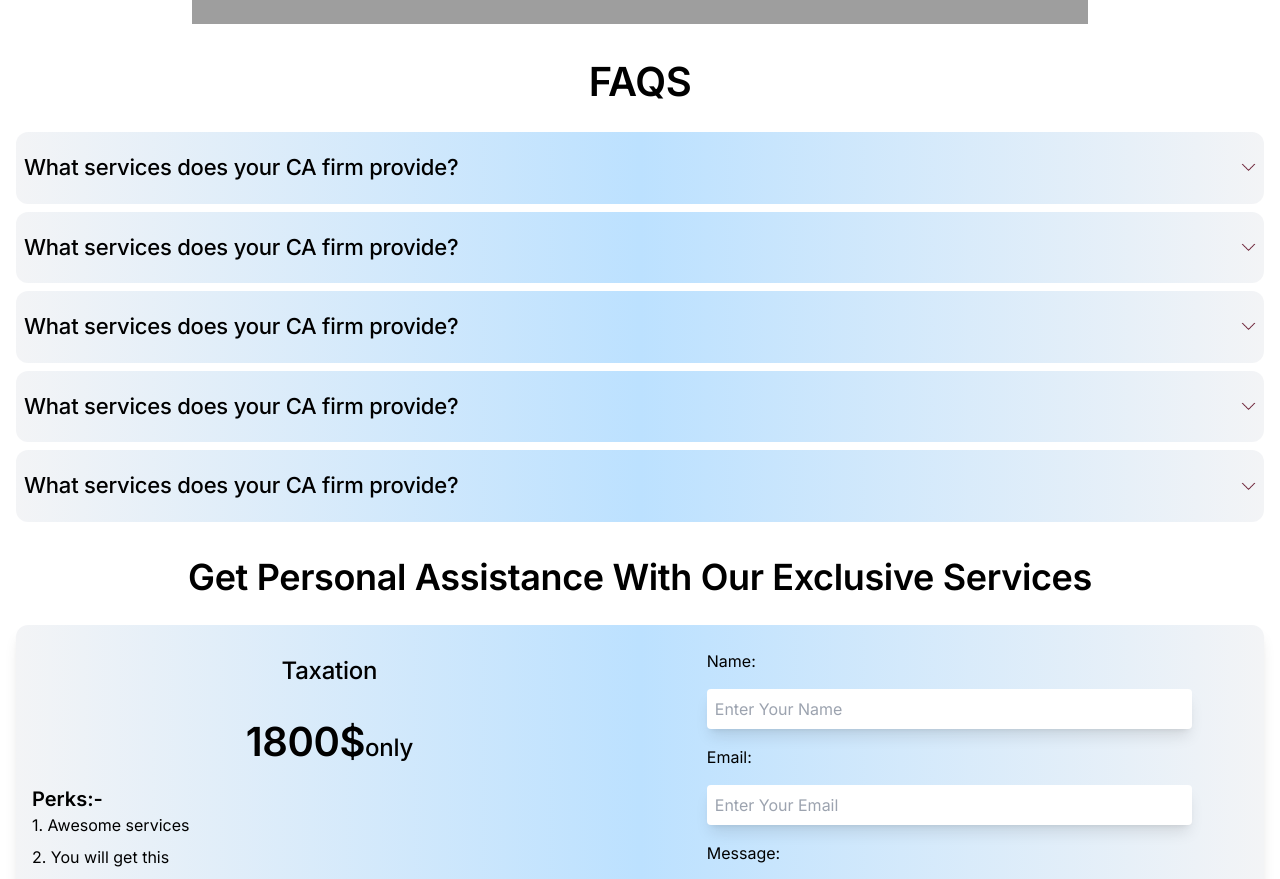
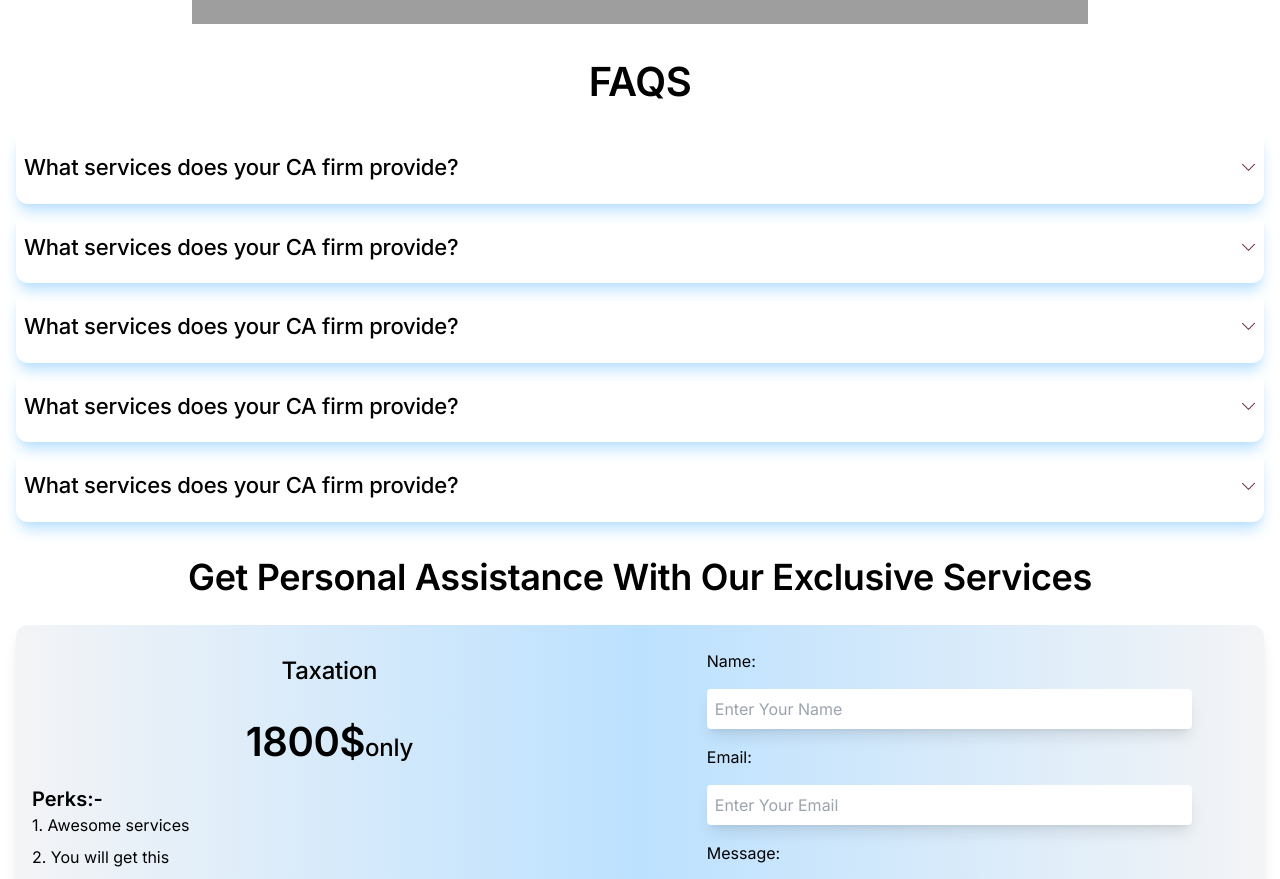
Before and after one commit to akshpatell/CA_Project, a Next.js app: page /services in a window 1280 px wide. Shown: the part 1060-1939 px from the top of the page. Built offline with nearby package versions, Linux system fonts and the light colour scheme; grey boxes are pictures that could not be loaded.

Commit message:
commit faq

```diff
--- a/src/components/faqs/index.jsx
+++ b/src/components/faqs/index.jsx
@@ -1,263 +1,68 @@
 import Image from "next/image";
 import React from "react";
+
+const faqs = [
+  {
+    id: "1",
+    questions: "What services does your CA firm provide?",
+    arrow: "/images/downarrow.png",
+    answer:
+      "Our CA firm offers a comprehensive range of services, including auditing, tax planning, financial consulting, and business advisory services tailored to meet the unique needs of businesses.",
+  },
+  {
+    id: "2",
+    questions: "What services does your CA firm provide?",
+    arrow: "/images/downarrow.png",
+    answer:
+      "Our CA firm offers a comprehensive range of services, including auditing, tax planning, financial consulting, and business advisory services tailored to meet the unique needs of businesses.",
+  },
+  {
+    id: "3",
+    questions: "What services does your CA firm provide?",
+    arrow: "/images/downarrow.png",
+    answer:
+      "Our CA firm offers a comprehensive range of services, including auditing, tax planning, financial consulting, and business advisory services tailored to meet the unique needs of businesses.",
+  },
+  {
+    id: "4",
+    questions: "What services does your CA firm provide?",
+    arrow: "/images/downarrow.png",
+    answer:
+      "Our CA firm offers a comprehensive range of services, including auditing, tax planning, financial consulting, and business advisory services tailored to meet the unique needs of businesses.",
+  },
+  {
+    id: "5",
+    questions: "What services does your CA firm provide?",
+    arrow: "/images/downarrow.png",
+    answer:
+      "Our CA firm offers a comprehensive range of services, including auditing, tax planning, financial consulting, and business advisory services tailored to meet the unique needs of businesses.",
+  },
+];
 
 const Faqs = () => {
   return (
     <div className="px-container py-4 flex flex-col gap-6">
       <h5 className="text-heading3 text-center">FAQS</h5>
       <div className="flex flex-col gap-2">
-        <details className="group py-4 bg-gradient-to-l from-gray-100 via-[#bce1ff] to-gray-100 px-2 rounded-xl">
+        {faqs.map((faq, index) => (
+          <details
+            key={index}
+            className="group py-4 shadow-lg px-2 rounded-xl shadow-[#bce1ff]"
+          >
             <summary className="list-none flex justify-between items-center cursor-pointer">
               <p className="text-subtitle2 max-sm:line-clamp-1">
-              What services does your CA firm provide?
+                {faq.questions}
               </p>
               <div className="group-open:rotate-180 transition-all">
-              <Image
-                src="/images/downarrow.png"
-                alt="downarrow"
-                height={15}
-                width={15}
-              />
+                <Image src={faq.arrow} alt="downarrow" height={15} width={15} />
               </div>
             </summary>
-          <p>
-            Our CA firm offers a comprehensive range of services, including
-            auditing, tax planning, financial consulting, and business advisory
-            services tailored to meet the unique needs of businesses.
-          </p>
+            <p>{faq.answer}</p>
           </details>
-        <details className="group py-4 bg-gradient-to-l from-gray-100 via-[#bce1ff] to-gray-100 px-2 rounded-xl">
-          <summary className="list-none flex justify-between items-center cursor-pointer">
-            <p className="text-subtitle2 max-sm:line-clamp-1">
-              What services does your CA firm provide?
-            </p>
-            <div className="group-open:rotate-180 transition-all">
-              <Image
-                src="/images/downarrow.png"
-                alt="downarrow"
-                height={15}
-                width={15}
-              />
-            </div>
-          </summary>
-          <p>
-            Our CA firm offers a comprehensive range of services, including
-            auditing, tax planning, financial consulting, and business advisory
-            services tailored to meet the unique needs of businesses.
-          </p>
-        </details>
-        <details className="group py-4 bg-gradient-to-l from-gray-100 via-[#bce1ff] to-gray-100 px-2 rounded-xl">
-          <summary className="list-none flex justify-between items-center cursor-pointer">
-            <p className="text-subtitle2 max-sm:line-clamp-1">
-              What services does your CA firm provide?
-            </p>
-            <div className="group-open:rotate-180 transition-all">
-              <Image
-                src="/images/downarrow.png"
-                alt="downarrow"
-                height={15}
-                width={15}
-              />
-            </div>
-          </summary>
-          <p>
-            Our CA firm offers a comprehensive range of services, including
-            auditing, tax planning, financial consulting, and business advisory
-            services tailored to meet the unique needs of businesses.
-          </p>
-        </details>
-        <details className="group py-4 bg-gradient-to-l from-gray-100 via-[#bce1ff] to-gray-100 px-2 rounded-xl">
-          <summary className="list-none flex justify-between items-center cursor-pointer">
-            <p className="text-subtitle2 max-sm:line-clamp-1">
-              What services does your CA firm provide?
-            </p>
-            <div className="group-open:rotate-180 transition-all">
-              <Image
-                src="/images/downarrow.png"
-                alt="downarrow"
-                height={15}
-                width={15}
-              />
-            </div>
-          </summary>
-          <p>
-            Our CA firm offers a comprehensive range of services, including
-            auditing, tax planning, financial consulting, and business advisory
-            services tailored to meet the unique needs of businesses.
-          </p>
-        </details>
-        <details className="group py-4 bg-gradient-to-l from-gray-100 via-[#bce1ff] to-gray-100 px-2 rounded-xl">
-          <summary className="list-none flex justify-between items-center cursor-pointer">
-            <p className="text-subtitle2 max-sm:line-clamp-1">
-              What services does your CA firm provide?
-            </p>
-            <div className="group-open:rotate-180 transition-all">
-              <Image
-                src="/images/downarrow.png"
-                alt="downarrow"
-                height={15}
-                width={15}
-              />
-            </div>
-          </summary>
-          <p>
-            Our CA firm offers a comprehensive range of services, including
-            auditing, tax planning, financial consulting, and business advisory
-            services tailored to meet the unique needs of businesses.
-          </p>
-        </details>
+        ))}
       </div>
     </div>
   );
 };
 
 export default Faqs;
-
-// "use client";
-// import { Disclosure } from "@headlessui/react";
-// import Image from "next/image";
-
-// const Faqs = () => {
-//   return (
-//     <div className="px-container py-4 flex flex-col gap-6">
-//       <h5 className="text-heading3 text-center">FAQS</h5>
-//       <div className="grid grid-cols-2 gap-2 max-md:grid-cols-1">
-//         <Disclosure>
-//           {({ open }) => (
-//             <div className="flex flex-col">
-//               <Disclosure.Button className="flex w-full justify-between rounded-lg bg-gradient-to-l from-gray-100 via-[#bce1ff] to-gray-100 px-4 py-2 text-left text-sm font-medium text-black hover:bg-purple-200 focus:outline-none focus-visible:ring focus-visible:ring-purple-500/75 item">
-//                 <span>What is your refund policy?</span>
-//                 {/* <ChevronUpIcon
-//                   className={`${
-//                     open ? "rotate-180 transform" : ""
-//                   } h-5 w-5 text-purple-500`}
-//                 /> */}
-//                 <Image
-//                   src="/images/downarrow.png"
-//                   alt="downarrow"
-//                   height={15}
-//                   width={15}
-//                   className={`${
-//                     open ? "rotate-180 transform" : ""
-//                   } text-purple-500`}
-//                 />
-//               </Disclosure.Button>
-//               <Disclosure.Panel className="px-4 pb-2 pt-4 text-sm text-gray-500">
-//                 If you're unhappy with your purchase for any reason, email us
-//                 within 90 days and we'll refund you in full, no questions asked.
-//               </Disclosure.Panel>
-//             </div>
-//           )}
-//         </Disclosure>
-//         <Disclosure>
-//           {({ open }) => (
-//             <div className="flex flex-col">
-//               <Disclosure.Button className="flex w-full justify-between rounded-lg bg-gradient-to-l from-gray-100 via-[#bce1ff] to-gray-100 px-4 py-2 text-left text-sm font-medium text-black hover:bg-purple-200 focus:outline-none focus-visible:ring focus-visible:ring-purple-500/75 items-center">
-//                 <span>Do you offer technical support?</span>
-//                 <Image
-//                   src="/images/downarrow.png"
-//                   alt="downarrow"
-//                   height={15}
-//                   width={15}
-//                   className={`${
-//                     open ? "rotate-180 transform" : ""
-//                   } text-purple-500`}
-//                 />
-//               </Disclosure.Button>
-//               <Disclosure.Panel className="px-4 pb-2 pt-4 text-sm text-gray-500">
-//                 No.
-//               </Disclosure.Panel>
-//             </div>
-//           )}
-//         </Disclosure>
-//         <Disclosure>
-//           {({ open }) => (
-//             <div className="flex flex-col">
-//               <Disclosure.Button className="flex w-full justify-between rounded-lg bg-gradient-to-l from-gray-100 via-[#bce1ff] to-gray-100 px-4 py-2 text-left text-sm font-medium text-black hover:bg-purple-200 focus:outline-none focus-visible:ring focus-visible:ring-purple-500/75 items-center">
-//                 <span>Do you offer technical support?</span>
-//                 <Image
-//                   src="/images/downarrow.png"
-//                   alt="downarrow"
-//                   height={15}
-//                   width={15}
-//                   className={`${
-//                     open ? "rotate-180 transform" : ""
-//                   } text-purple-500`}
-//                 />
-//               </Disclosure.Button>
-//               <Disclosure.Panel className="px-4 pb-2 pt-4 text-sm text-gray-500">
-//                 No.
-//               </Disclosure.Panel>
-//             </div>
-//           )}
-//         </Disclosure>
-
-//         <Disclosure>
-//           {({ open }) => (
-//             <div className="flex flex-col">
-//               <Disclosure.Button className="flex w-full justify-between rounded-lg bg-gradient-to-l from-gray-100 via-[#bce1ff] to-gray-100 px-4 py-2 text-left text-sm font-medium text-black hover:bg-purple-200 focus:outline-none focus-visible:ring focus-visible:ring-purple-500/75 items-center">
-//                 <span>Do you offer technical support?</span>
-//                 <Image
-//                   src="/images/downarrow.png"
-//                   alt="downarrow"
-//                   height={15}
-//                   width={15}
-//                   className={`${
-//                     open ? "rotate-180 transform" : ""
-//                   } text-purple-500`}
-//                 />
-//               </Disclosure.Button>
-//               <Disclosure.Panel className="px-4 pb-2 pt-4 text-sm text-gray-500">
-//                 No.
-//               </Disclosure.Panel>
-//             </div>
-//           )}
-//         </Disclosure>
-//         <Disclosure>
-//           {({ open }) => (
-//             <div className="flex flex-col">
-//               <Disclosure.Button className="flex w-full justify-between rounded-lg bg-gradient-to-l from-gray-100 via-[#bce1ff] to-gray-100 px-4 py-2 text-left text-sm font-medium text-black hover:bg-purple-200 focus:outline-none focus-visible:ring focus-visible:ring-purple-500/75 items-center">
-//                 <span>Do you offer technical support?</span>
-//                 <Image
-//                   src="/images/downarrow.png"
-//                   alt="downarrow"
-//                   height={15}
-//                   width={15}
-//                   className={`${
-//                     open ? "rotate-180 transform" : ""
-//                   } text-purple-500`}
-//                 />
-//               </Disclosure.Button>
-//               <Disclosure.Panel className="px-4 pb-2 pt-4 text-sm text-gray-500">
-//                 No.
-//               </Disclosure.Panel>
-//             </div>
-//           )}
-//         </Disclosure>
-//         <Disclosure>
-//           {({ open }) => (
-//             <div className="flex flex-col">
-//               <Disclosure.Button className="flex w-full justify-between rounded-lg bg-gradient-to-l from-gray-100 via-[#bce1ff] to-gray-100 px-4 py-2 text-left text-sm font-medium text-black hover:bg-purple-200 focus:outline-none focus-visible:ring focus-visible:ring-purple-500/75 items-center">
-//                 <span>Do you offer technical support?</span>
-//                 <Image
-//                   src="/images/downarrow.png"
-//                   alt="downarrow"
-//                   height={15}
-//                   width={15}
-//                   className={`${
-//                     open ? "rotate-180 transform" : ""
-//                   } text-purple-500`}
-//                 />
-//               </Disclosure.Button>
-//               <Disclosure.Panel className="px-4 pb-2 pt-4 text-sm text-gray-500">
-//                 No.
-//               </Disclosure.Panel>
-//             </div>
-//           )}
-//         </Disclosure>
-//       </div>
-//     </div>
-//   );
-// };
-
-// export default Faqs;
```
Lines whose indentation alone changed are shown as unchanged.
